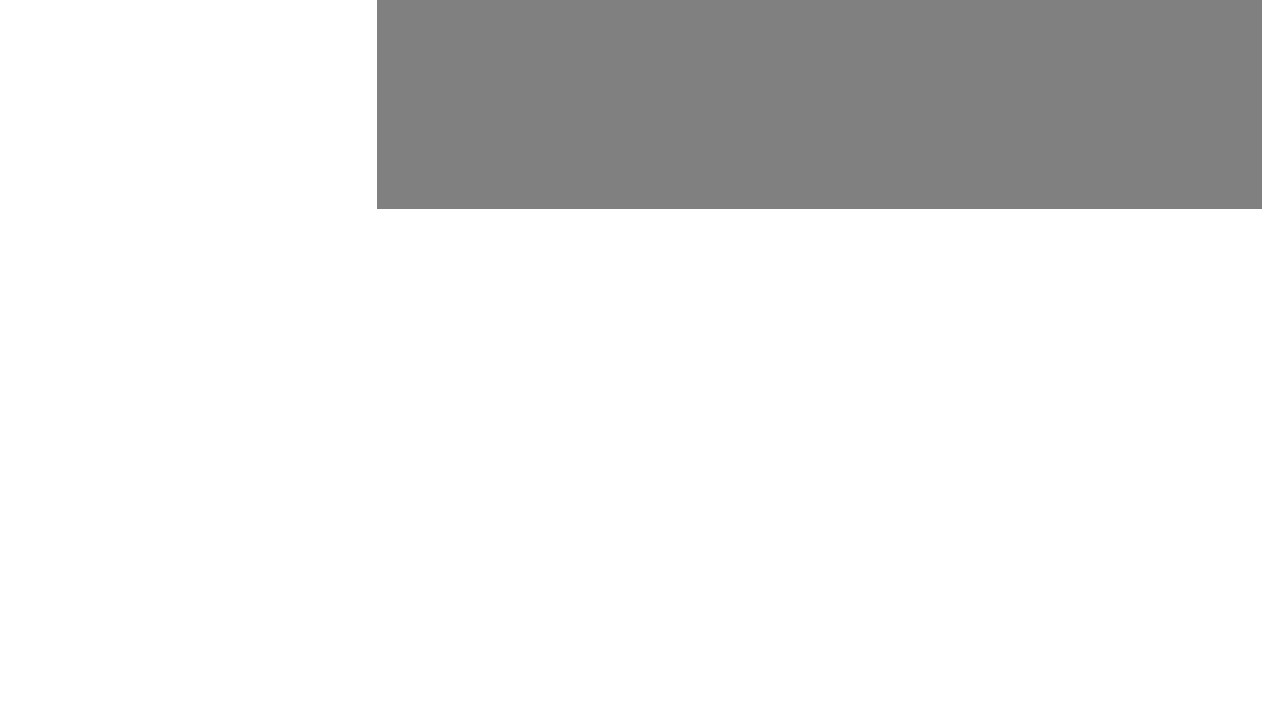
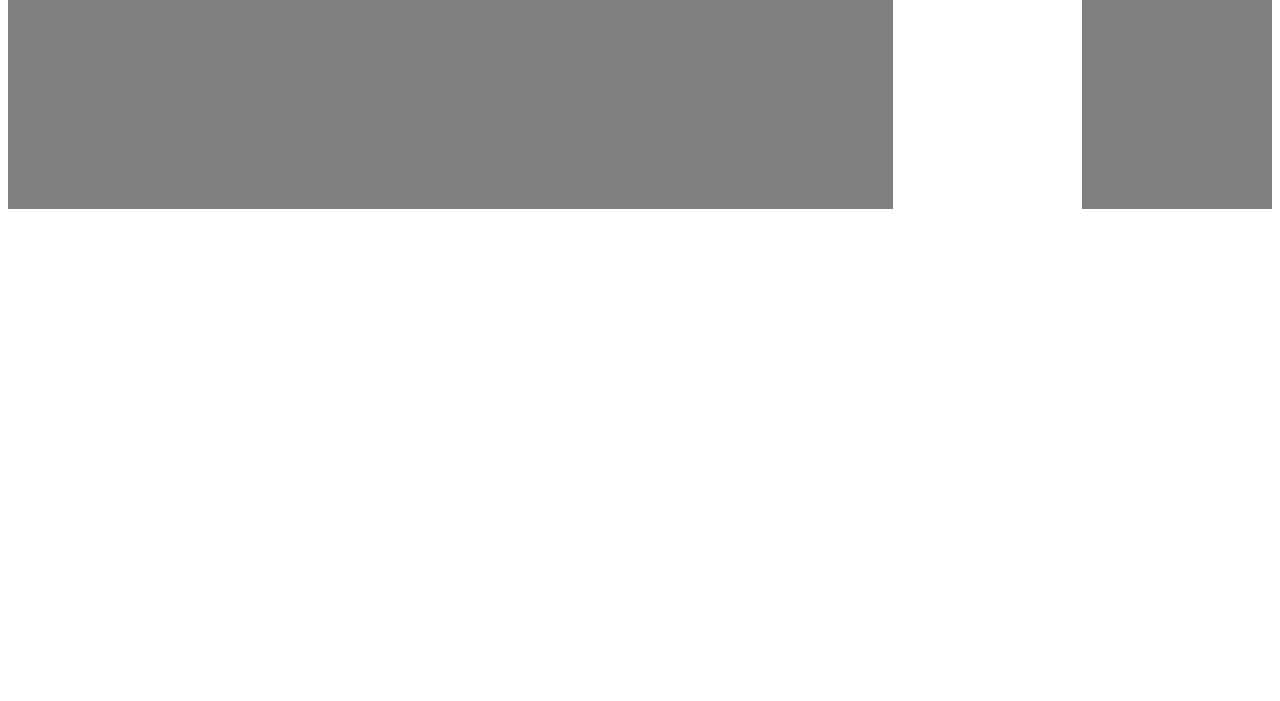
Before and after one commit to Evgenii-g189/Newsforjeka, a plain HTML site: page index.html in a window 1280 px wide. Shown: the part 99-800 px from the top of the page. Drawn offline with Linux system fonts and the light colour scheme.

Commit message:
Update index.html

```diff
--- a/index.html
+++ b/index.html
@@ -13,7 +13,7 @@
     margin-right:10px;
     min-height:300px;
    }
-  .sidebar {
+  .sidebar2 {
     float:right;
     background-color:grey;
     width:15%;
```
